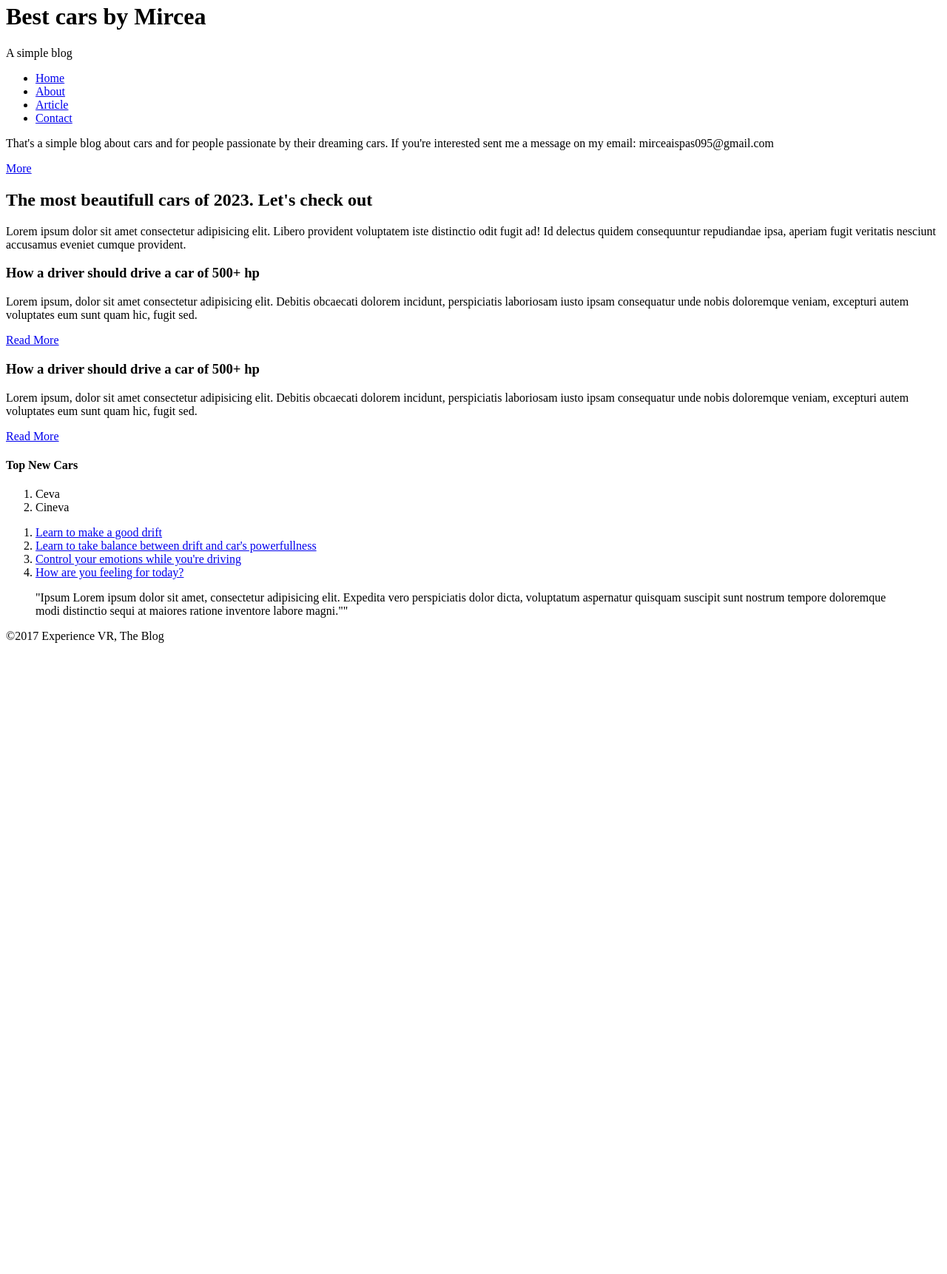
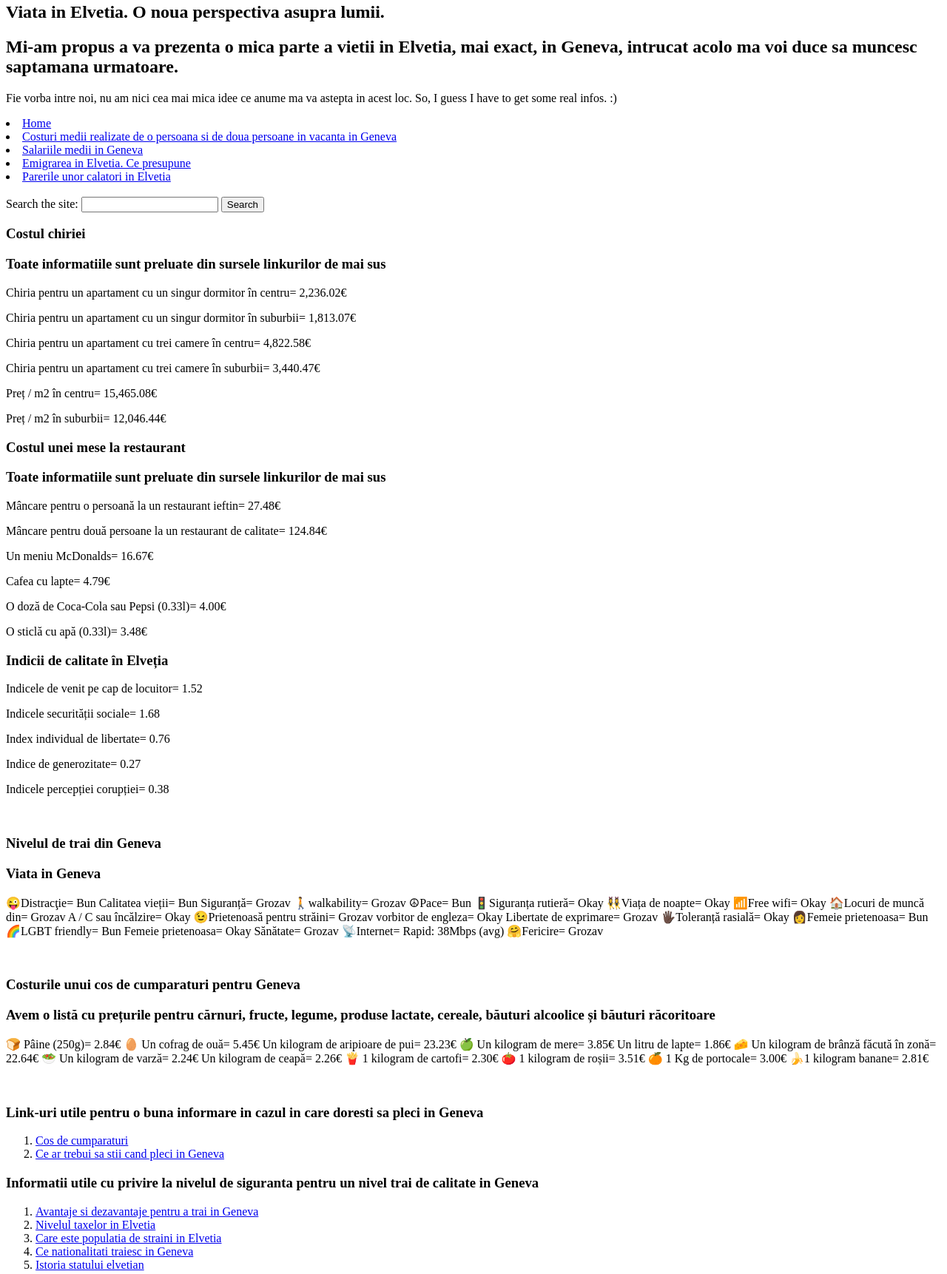
Before and after one commit to MirceaIC/blog-by-mircea-html, a plain HTML site: page index.html in a window 1280 px wide. Shown: the part 17-1739 px from the top of the page at 74% size. Before the commit the page ends 902 px from the top, so only its background shows below. Drawn offline with Linux system fonts and the light colour scheme.

Commit message:
Add files via upload

```diff
--- a/index.html
+++ b/index.html
@@ -4,83 +4,160 @@
 <head>
     <meta charset="UTF-8">
     <meta name="viewport" content="width=device-width, initial-scale=1.0">
-    <title>Masini by mircea</title>
+    <title>Blog despre Elvetia. Dedicat calatorilor si celor celor ce doresc sa traiasca in Geneva</title>
 </head>
 
 <body>
     <header>
-        <h1>Best cars by Mircea</h1>
-        <p>A simple blog </p>
+        <section>
+            <h1>Viata in Elvetia. O noua perspectiva asupra lumii.</h1>
+            <h2>Mi-am propus a va prezenta o mica parte a vietii in Elvetia, mai exact, in Geneva, intrucat acolo ma voi
+                duce sa muncesc saptamana urmatoare.</h2>
+            <p>Fie vorba intre noi, nu am nici cea mai mica idee ce anume ma va astepta in acest loc. So, I guess I have
+                to get some real infos. :)</p>
+        </section>
         <nav>
-            <ul>
-                <li><a href="https://www.sport.ro/">Home</a></li>
-                <li><a href="#">About</a></li>
-                <li><a href="#">Article</a></li>
-                <li><a href="#">Contact</a></li>
-            </ul>
+            <li><a href="#">Home</a></li>
+            <li><a href="../elvetia-blog/posts/costuri0.html">Costuri medii realizate de o persoana si de doua persoane in vacanta in Geneva</a></li>
+            <li><a href="../elvetia-blog/posts/salarii medii.html">Salariile medii in Geneva</a></li>
+            <li><a href="https://www.monito.com/ro/viata-in/elevetia">Emigrarea in Elvetia. Ce presupune</a></li>
+            <li><a href="https://www.vice.com/ro/article/4avpaw/cat-costa-viata-in-elvetia-versus-romania">Parerile unor calatori in Elvetia</a></li>
         </nav>
     </header>
 
+    <br>
     <div>
-        <p>That's a simple blog about cars and for people passionate by their dreaming cars. If you're interested sent
-            me a message on my email: mirceaispas095@gmail.com </p>
-             <a href="https://www.sport.ro/" target="_blank">More</a>
+        <label for="site-search">Search the site:</label>
+        <input type="search" id="site-search" name="q">
+        <button>Search</button>
     </div>
 
     <main>
         <section>
-            <h2>The most beautifull cars of 2023. Let's check out</h2>
-            <p>Lorem ipsum dolor sit amet consectetur adipisicing elit. Libero provident voluptatem iste distinctio odit
-                fugit ad! Id delectus quidem consequuntur repudiandae ipsa, aperiam fugit veritatis nesciunt accusamus
-                eveniet cumque provident.</p>
-        </section>
-
-        <section>
             <article>
-                <h3>How a driver should drive a car of 500+ hp</h3>
-                <p>Lorem ipsum, dolor sit amet consectetur adipisicing elit. Debitis obcaecati dolorem incidunt,
-                    perspiciatis laboriosam iusto ipsam consequatur unde nobis doloremque veniam, excepturi autem
-                    voluptates eum sunt quam hic, fugit sed.</p>
-                <a href="articles/2021/articol-drive.html">Read More</a>
+                <h1>Costul chiriei</h1>
+                <h3>Toate informatiile sunt preluate din sursele linkurilor de mai sus</h3>
+                <p>Chiria pentru un apartament cu un singur dormitor în centru= 2,236.02€</p>
+                <p>Chiria pentru un apartament cu un singur dormitor în suburbii= 1,813.07€</p>
+                <p>Chiria pentru un apartament cu trei camere în centru= 4,822.58€</p>
+                <p>Chiria pentru un apartament cu trei camere în suburbii= 3,440.47€</p>
+                <p>Preț / m2 în centru= 15,465.08€</p>
+                <p>Preț / m2 în suburbii= 12,046.44€</p>
             </article>
         </section>
 
         <section>
             <article>
-                <h3>How a driver should drive a car of 500+ hp</h3>
-                <p>Lorem ipsum, dolor sit amet consectetur adipisicing elit. Debitis obcaecati dolorem incidunt,
-                    perspiciatis laboriosam iusto ipsam consequatur unde nobis doloremque veniam, excepturi autem
-                    voluptates eum sunt quam hic, fugit sed.</p>
-                <a href="articles/2022/articol-carti.html">Read More</a>
-             </article>
+                <h1>Costul unei mese la restaurant</h1>
+                <h3>Toate informatiile sunt preluate din sursele linkurilor de mai sus</h3>
+                <p>Mâncare pentru o persoană la un restaurant ieftin= 27.48€</p>
+                <p>Mâncare pentru două persoane la un restaurant de calitate= 124.84€</p>
+                <p>Un meniu McDonalds= 16.67€</p>
+                <p>Cafea cu lapte= 4.79€</p>
+                <p>O doză de Coca-Cola sau Pepsi (0.33l)= 4.00€</p>
+                <p>O sticlă cu apă (0.33l)= 3.48€</p>
+                </article>
+        </section>
+
+        <section>
+            <article>
+                <h1>Indicii de calitate în Elveția</h1>
+                <p>Indicele de venit pe cap de locuitor= 1.52</p>
+                <p>Indicele securității sociale= 1.68</p>
+                <p>Index individual de libertate= 0.76</p>
+                <p>Indice de generozitate= 0.27</p>
+                <p>Indicele percepției corupției= 0.38</p>
+            </article>
         </section>
     </main>
 
+    <br>
     <aside>
-        <h4>Top New Cars</h4>
-        <ol>
-            <li>Ceva</li>
-            <li>Cineva</li>
-        </ol>
+        <article>
+            <h1>Nivelul de trai din Geneva</h1>
+            <h3>Viata in Geneva</h3>
+                <p>
+                    😜Distracţie= Bun
+                    Calitatea vieții= Bun
+                    Siguranță= Grozav
+                    🚶walkability= Grozav
+                    ☮Pace= Bun
+                    🚦Siguranța rutieră= Okay
+                    👯‍♀️Viața de noapte= Okay
+                    📶Free wifi= Okay
+                    🏠Locuri de muncă din= Grozav
+                    A / C sau încălzire= Okay
+                    😉Prietenoasă pentru străini= Grozav
+                    vorbitor de engleza= Okay
+                    Libertate de exprimare= Grozav
+                    🖐🏿Toleranță rasială= Okay
+                    👩Femeie prietenoasa= Bun
+                    🌈LGBT friendly= Bun
+                    Femeie prietenoasa= Okay
+                    Sănătate= Grozav
+                    📡Internet= Rapid: 38Mbps (avg)
+                    🤗Fericire= Grozav
+                </p>
+        </article>
 
-        <ol>
-            <li><a href="#">Learn to make a good drift</a></li>
-            <li><a href="#">Learn to take balance between drift and car's powerfullness</a></li>
-            <li><a href="#">Control your emotions while you're driving</a></li>
-            <li><a href="#">How are you feeling for today?</a></li>
-        </ol>
+        <br>
+        <article>
+            <h1>Costurile unui cos de cumparaturi pentru Geneva</h1>
+            <h3>Avem o listă cu prețurile pentru cărnuri, fructe, legume, produse lactate, cereale, băuturi alcoolice și băuturi răcoritoare</h3>
+                <p>
+                    🍞 Pâine (250g)= 2.84€
+                    🥚 Un cofrag de ouă= 5.45€
+                    Un kilogram de aripioare de pui= 23.23€
+                    🍏 Un kilogram de mere= 3.85€
+                    Un litru de lapte= 1.86€
+                    🧀 Un kilogram de brânză făcută în zonă= 22.64€
+                    🥗 Un kilogram de varză= 2.24€
+                    Un kilogram de ceapă= 2.26€
+                    🍟 1 kilogram de cartofi= 2.30€
+                    🍅 1 kilogram de roșii= 3.51€
+                    🍊 1 Kg de portocale= 3.00€
+                    🍌1 kilogram banane= 2.81€
+                </p>
+        </article>
+            <br>
+            <h3>Link-uri utile pentru o buna informare in cazul in care doresti sa pleci in Geneva</h3>
+                <ol>
+                    <li><a href="https://www.infotour.ro/ghid-turistic/elvetia/geneva/preturi/">Cos de cumparaturi</a></li>
+                    <li><a href="https://wise.com/ro/blog/ghidul-procesului-de-inchiriere-in-elvetia">Ce ar trebui sa stii cand pleci in Geneva</a></li>
+                </ol>
 
-        <blockquote>
-            "Ipsum Lorem ipsum dolor sit amet, consectetur adipisicing elit. Expedita vero perspiciatis dolor dicta,
-            voluptatum aspernatur quisquam suscipit sunt nostrum tempore doloremque modi distinctio sequi at maiores
-            ratione inventore labore magni.""
-        </blockquote>
+            <h3>Informatii utile cu privire la nivelul de siguranta pentru un nivel trai de calitate in Geneva</h3>
+                <ol>
+                    <li><a href="https://poradnuk.com.ua/ro/standardul-de-trai-%C3%AEn-elve%C8%9Bia-argumente-pro-%C8%99i-contra-%C3%AEn-.htm">Avantaje si dezavantaje pentru a trai in Geneva</a></li>
+                    <li><a href="https://www.stiridinlume.ro/stiri/viata-in-elvetia-salarii-nivel-de-trai-chirii-preturi-taxe-si-impozite-35580.html">Nivelul taxelor in Elvetia</a></li>
+                    <li><a href="https://elvetia.4eu.info/viata-in-elvetia/">Care este populatia de straini in Elvetia</a></li>
+                    <li><a href="https://www.autobahn.com.de/ro/2022/07/23/caracteristici-ale-vietii-in-elvetia-in-2022/#Ce_nationalitati_traiesc_in_Elvetia">Ce nationalitati traiesc in Geneva</a></li>
+                    <li><a href="https://ro.wikipedia.org/wiki/Elve%C8%9Bia">Istoria statului elvetian</a></li>
+                </ol>
     </aside>
 
+    <div>
+        <h1>Lasa-ne si noua experienta ta!<h1></h1>
+        <p>Impartaseste-ne cea mai frumoasa experienta din viata ta! Suntem bucurosi sa putem oferi tuturor posibilitatea unei vacante in Geneva de cea mai buna calitate!</p>
+        <label for="movie">Alege un video fun de upload:</label>
+        <input type="file"
+        name="movie"
+        accept="video/*">
+        <label for="poster">Alege o imagine memorabila pentru vacanta ta:</label>
+        <input type="file"
+        name="poster"
+        accept="image/png, image/jpeg">
+        <p>Doresti sa ne scrii cum a fost ultima ta vacanta in Geneva? Poti sa ne scrii care au fost cele mai fun si interesante momente din vacanta ta in Geneva!</p>
+        <label for="story">Tell us your story:</label>
+        <textarea id="story" name="story"
+        rows="5" cols="33">
+        Dupa ce ne-am cazat la hotel ne-am deplasat catre cel mai frumos parc...
+        </textarea>
+    </div>
+
     <footer>
-        <p>&copy;2017 Experience VR, The Blog</p>
+        <p>&copy;2023 Experience VR, The Blog</p>
     </footer>
-
 </body>
 
 </html>
```
